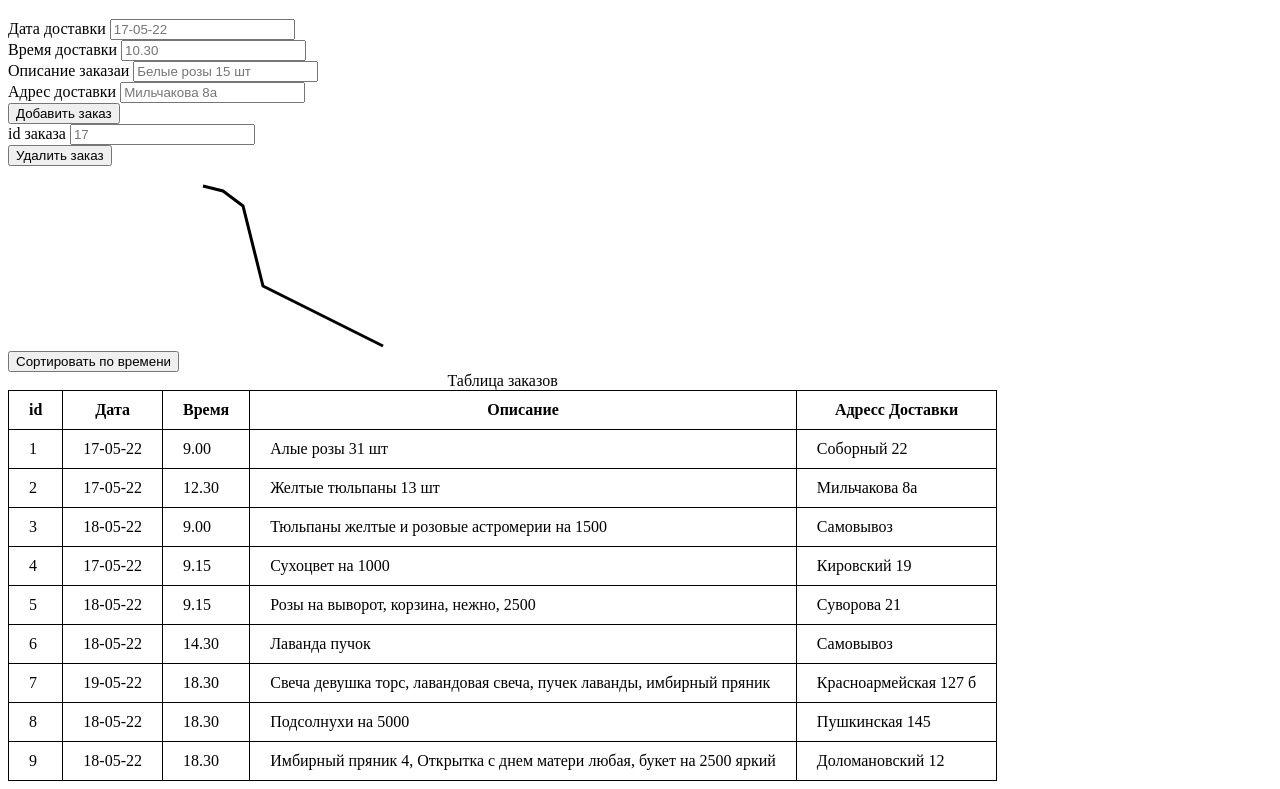
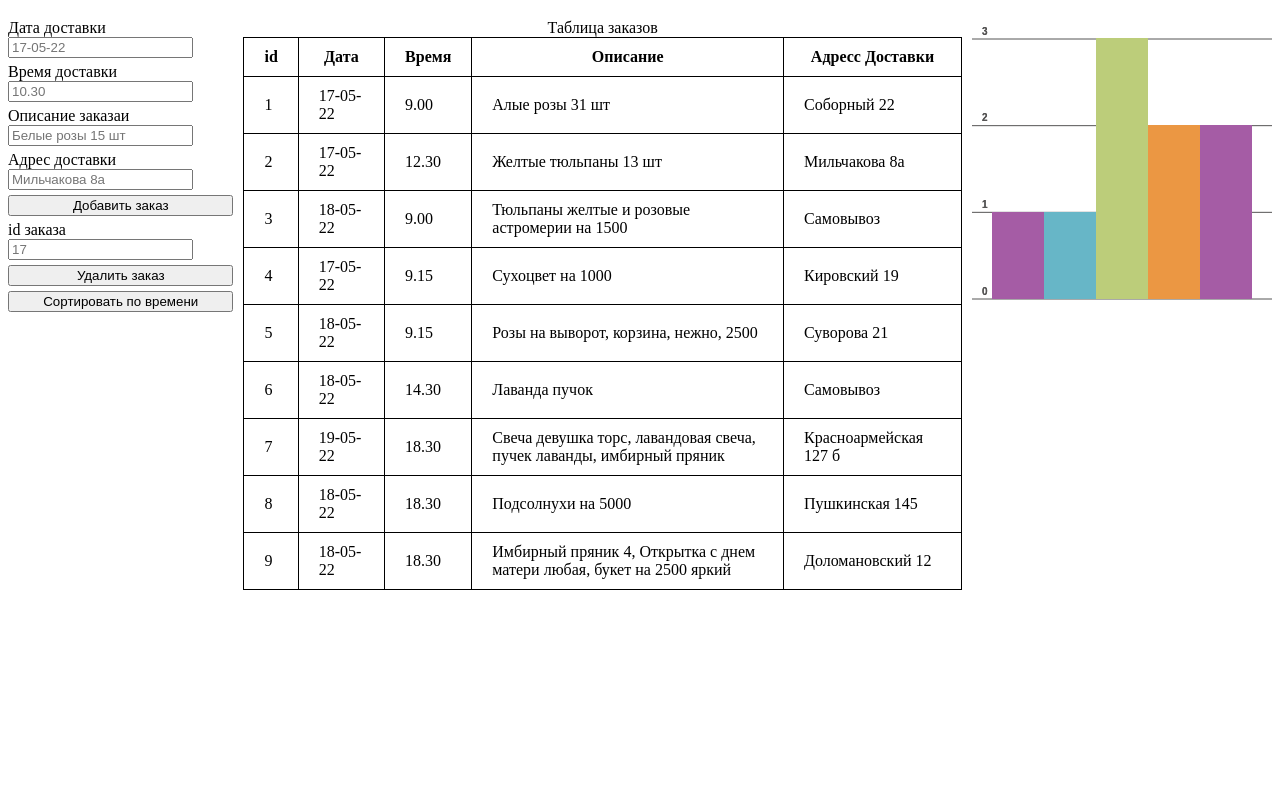
Before and after one commit to Aelina29/Floristic, a website built with Parcel: page index.html in a window 1280 px wide. Shown: the part 61-850 px from the top of the page. After the commit the page ends 800 px from the top, so only its background shows below. Built offline with nearby package versions, Linux system fonts and the light colour scheme.

Commit message:
histogram

```diff
--- a/index.html
+++ b/index.html
@@ -3,8 +3,8 @@
 <head>
     <title>Floristic</title>
     <meta charset="UTF-8"/>
-
     <script src="src/index.js" type="module"></script>
+    <link href="styles/style.css" rel="stylesheet" type="text/css">
 </head>
 
 <style>
@@ -21,7 +21,8 @@
 <body>
 <h1>Floristic</h1>
 
-<div>
+<div class="all">
+    <div class = "deladd">
         <form>
             <label for="data">Дата доставки</label>
             <input type="text" id="data" placeholder="17-05-22">
@@ -45,9 +46,7 @@
         <button id="addButton">
             Добавить заказ
         </button>
-</div>
 
-<div>
         <form>
             <label for="deleteId">id заказа</label>
             <input type="text" id="deleteId" placeholder="17">
@@ -56,16 +55,11 @@
         <button id="deleteButton">
             Удалить заказ
         </button>
-</div>
 
         <button id="sortButton">
             Сортировать по времени
         </button>
-
-<svg height="200" width="500">
-<polyline points="20,20 40,25 60,40 80,120 120,140 200,180"
-style="fill:none;stroke:black;stroke-width:3" />
-</svg>
+    </div>
 
     <div id="tableDiv">
         <table id="table">
@@ -80,10 +74,16 @@ style="fill:none;stroke:black;stroke-width:3" />
                 </tr>
             </thead>
             <tbody id = "tableBody">
-<!--            <tr><td>34</td><td>17.05.22</td><td>16.45</td><td>Алые розы 101 шт</td><td>Мильчакова 8а</td></tr>-->
+                <!--<tr><td>34</td><td>17.05.22</td><td>16.45</td><td>Алые розы 101 шт</td><td>Мильчакова 8а</td></tr>-->
             </tbody>
         </table>
     </div>
 
+    <div>
+        <canvas id="myCanvas"></canvas>
+    </div>
+
+</div>
+
 </body>
 </html>
--- /dev/null
+++ b/src/canvas.js
@@ -0,0 +1,124 @@
+function drawLine(ctx, startX, startY, endX, endY,color){
+    ctx.save();
+    ctx.strokeStyle = color;
+    ctx.beginPath();
+    ctx.moveTo(startX,startY);
+    ctx.lineTo(endX,endY);
+    ctx.stroke();
+    ctx.restore();
+
+            console.log("drawLine");
+}
+
+function drawBar(ctx, upperLeftCornerX, upperLeftCornerY, width, height,color){
+    ctx.save();
+    ctx.fillStyle=color;
+    ctx.fillRect(upperLeftCornerX,upperLeftCornerY,width,height);
+    ctx.restore();
+}
+
+class Barchart
+{
+    constructor(options) {
+        this.options = options;
+        this.canvas = options.canvas;
+        this.ctx = this.canvas.getContext("2d");
+        this.colors = options.colors;
+    }
+
+    draw()
+    {
+        let maxValue = 0;
+        for (let val of this.options.data.values()) {
+            maxValue = Math.max(maxValue,val);
+        }
+        let canvasActualHeight = this.canvas.height - this.options.padding * 2;
+        let canvasActualWidth = this.canvas.width - this.options.padding * 2;
+
+        //drawing the grid lines
+        let gridValue = 0;
+        while (gridValue <= maxValue){
+            let gridY = canvasActualHeight * (1 - gridValue/maxValue) + this.options.padding;
+            drawLine(
+                this.ctx,
+                0,
+                gridY,
+                this.canvas.width,
+                gridY,
+                this.options.gridColor
+            );
+            //writing grid markers
+            this.ctx.save();
+            this.ctx.fillStyle = this.options.gridColor;
+            this.ctx.textBaseline="bottom";
+            this.ctx.font = "bold 10px Arial";
+            this.ctx.fillText(gridValue, 10,gridY - 2);
+            this.ctx.restore();
+
+            gridValue+=this.options.gridScale;
+        }
+
+        //drawing the bars
+        let barIndex = 0;
+        let numberOfBars = this.options.data.size;
+        let barSize = (canvasActualWidth)/numberOfBars;
+        const coef = Math.round(canvasActualHeight /maxValue);
+        //for (let categ in this.options.data)
+        for (let val of this.options.data.values())
+        {
+            let barHeight = coef * val;
+            drawBar(
+                this.ctx,
+                this.options.padding + barIndex * barSize,
+                this.canvas.height - barHeight - this.options.padding,
+                barSize,
+                barHeight,
+                this.colors[barIndex%this.colors.length]
+            );
+            barIndex++;
+        }
+
+
+        //drawing the col markers
+        gridValue = 0;
+        while (gridValue <= maxValue){
+            let gridY = canvasActualHeight * (1 - gridValue/maxValue) + this.options.padding;
+
+            //writing grid markers
+            this.ctx.save();
+            this.ctx.fillStyle = this.options.gridColor;
+            this.ctx.textBaseline="bottom";
+            this.ctx.font = "bold 10px Arial";
+            this.ctx.fillText(gridValue, 10,gridY - 2);
+            this.ctx.restore();
+
+            gridValue+=this.options.gridScale;
+        }
+
+        //drawing series name
+        // this.ctx.save();
+        // this.ctx.textBaseline="bottom";
+        // this.ctx.textAlign="center";
+        // this.ctx.fillStyle = "#000000";
+        // this.ctx.font = "bold 14px Arial";
+        // this.ctx.fillText(this.options.seriesName, this.canvas.width/2,this.canvas.height);
+        // this.ctx.restore();
+
+        //draw legend
+        // barIndex = 0;
+        // let legend = document.querySelector("legend[for='myCanvas']");
+        // let ul = document.createElement("ul");
+        // legend.append(ul);
+        // for (let categ in this.options.data){
+        //     let li = document.createElement("li");
+        //     li.style.listStyle = "none";
+        //     li.style.borderLeft = "20px solid "+this.colors[barIndex%this.colors.length];
+        //     li.style.padding = "5px";
+        //     li.textContent = categ;
+        //     ul.append(li);
+        //     barIndex++;
+        //}
+    }
+}
+
+export {Barchart}
--- a/src/index.js
+++ b/src/index.js
@@ -2,6 +2,7 @@ import {Table} from "../src/table";
 import {Order} from "../src/table";
 import {IsTime} from "../src/table";
 import {IsDate} from "../src/table";
+import {Barchart} from "../src/canvas";
 
 document.addEventListener('DOMContentLoaded',setup);
 
@@ -23,6 +24,23 @@ table.AddOrder(new Order(table.lastID+1,"19-05-22","18.30","Свеча деву
 table.AddOrder(new Order(table.lastID+1,"18-05-22","18.30","Подсолнухи на 5000","Пушкинская 145"));
 table.AddOrder(new Order(table.lastID+1,"18-05-22","18.30","Имбирный пряник 4, Открытка с днем матери любая, букет на 2500 яркий","Доломановский 12"));
 redrawTable();
+
+let mapData = OrderForeachTime();
+const myCanvas = document.getElementById("myCanvas");
+myCanvas.width = 300;
+myCanvas.height = 300;
+let myBarchart = new Barchart(
+    {
+        canvas:myCanvas,
+        seriesName:"Vinyl records",
+        padding:20,
+        gridScale:1,
+        gridColor:"#555454",
+        data:mapData,
+        colors:["#a55ca5","#67b6c7", "#bccd7a","#eb9743"]
+    }
+);
+myBarchart.draw();
 
 function sortTime()
 {
@@ -84,11 +102,12 @@ function OrderForeachTime()
     let map = new Map();
     for (let i = 0; i< table.arr.length; i++)
     {
-        let time = table.arr[i].time();
+        let time = table.arr[i].time;
         if (!map.has(time)) map.set(time,1);
         else {
             map.set(time,map.get(time)+1);
         }
     }
-    return map;
+    const sortedAsc = new Map([...map].sort());
+    return sortedAsc;
 }
--- /dev/null
+++ b/styles/style.css
@@ -0,0 +1,12 @@
+.all {
+    display: flex;
+    gap: 10px;
+    /*flex-direction: row-reverse;*/
+    /*column*/
+}
+.deladd
+{
+    display: flex;
+    flex-direction: column;
+    gap: 5px;
+}
```
Lines whose indentation alone changed are shown as unchanged.
